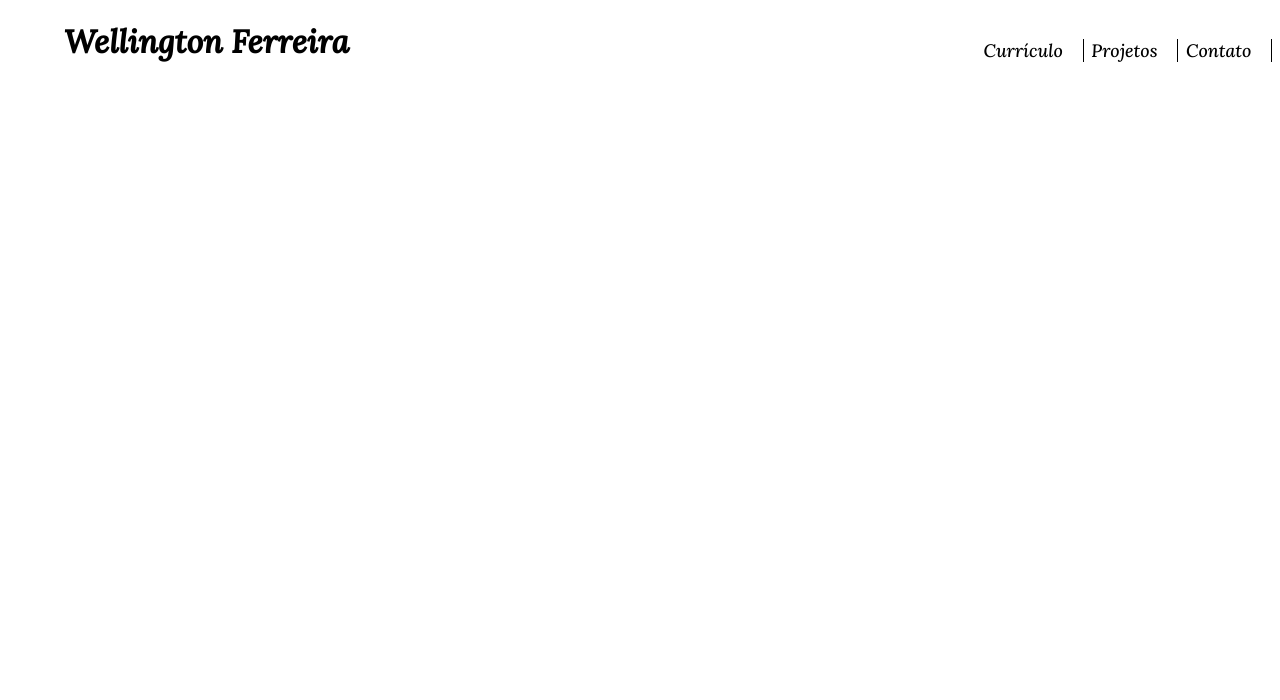
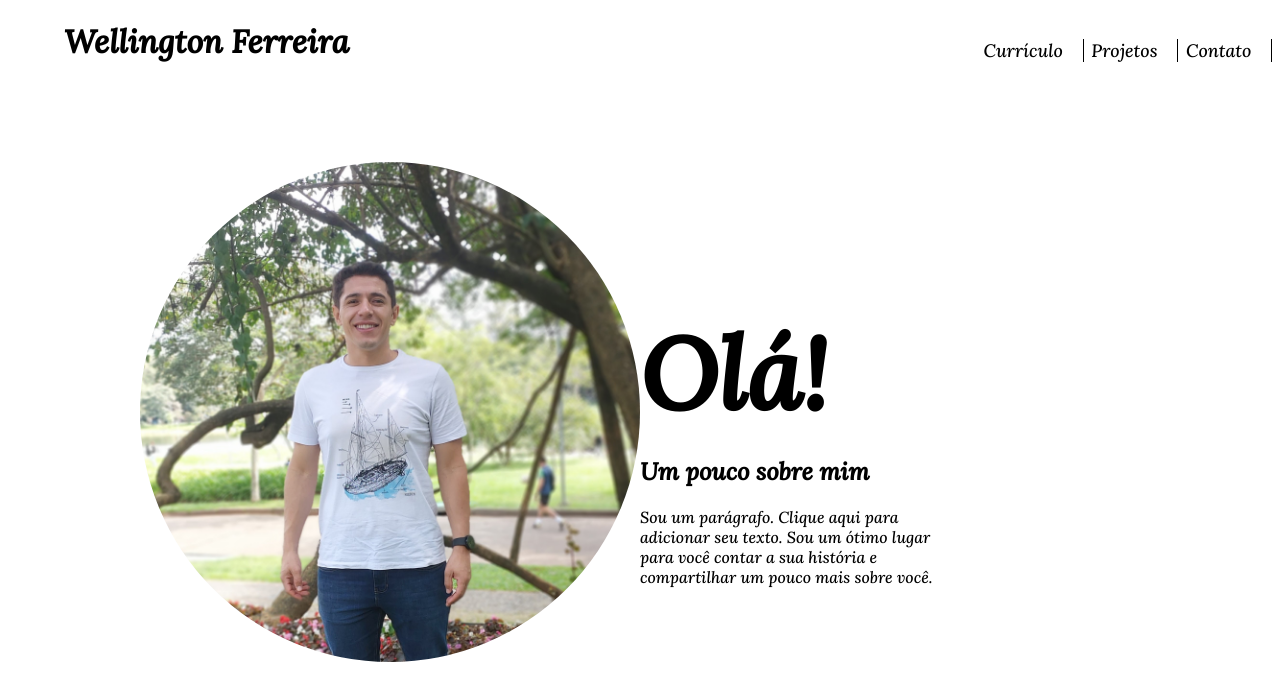
Before and after one commit to welli1205/Curriculo, a plain HTML site: page index.html in a window 1280 px wide. Drawn offline with Linux system fonts and the light colour scheme.

Commit message:
sobre mim

```diff
--- a/index.html
+++ b/index.html
@@ -15,5 +15,15 @@
             <p><a href="">Contato</a> </p>
         </div>
     </header>
+    <article>
+        <div id="img">
+            <img src="./imagens/20230422_124921 (2).jpg" alt="">
+        </div>
+        <div id="history">
+            <H1>Olá!</H1>
+            <h2>Um pouco sobre mim</h2>
+            <p>Sou um parágrafo. Clique aqui para adicionar seu texto. Sou um ótimo lugar para você contar a sua história e compartilhar um pouco mais sobre você.</p>
+        </div>
+    </article>
 </body>
 </html>
--- a/style.css
+++ b/style.css
@@ -45,3 +45,31 @@ header h1{
     text-decoration: none;
     color: black;
 }
+article{
+    display: flex;
+    flex-direction: row;
+    align-items: center;
+    justify-content: center;
+    margin-top: 100px;
+
+}
+#history{
+    width: 50%;
+}
+#history h1{
+    font-size: 100px;
+    margin-bottom: 0;
+}
+#history p{
+    width: 50%;
+}
+#img{
+    width: 50%;
+    text-align: right;
+}
+#img img{
+    width: 500px;
+    border-radius: 50%;
+    padding-left: ;
+
+}
```
Also changed, not shown: imagens/20230422_124921 (2).jpg (added).
